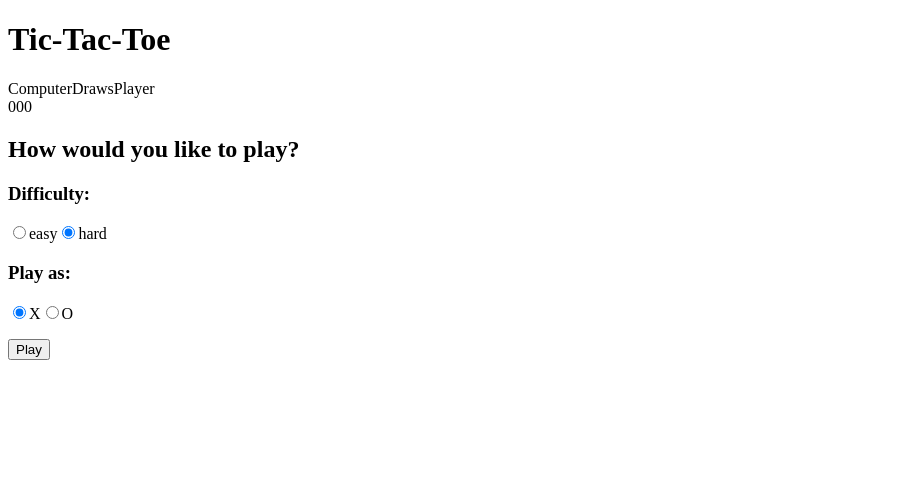
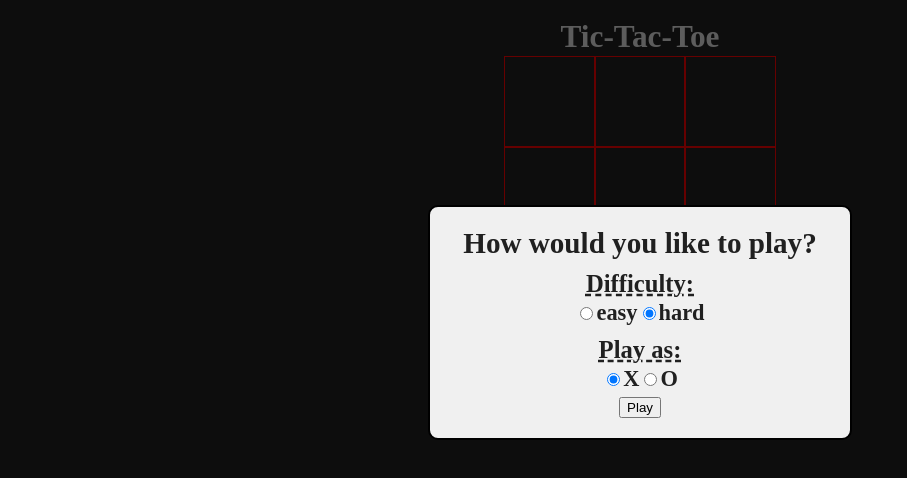
Before and after one commit to ArtyomSukiasyan/TicTacToe-Engine, a React (Create React App) app: page / in a window 1280 px wide. Shown: the top 478 px of the page, without its empty margins (0-907 px from the left). Built offline with nearby package versions, Linux system fonts and the light colour scheme.

Commit message:
feat: update css

```diff
--- a/src/App.css
+++ b/src/App.css
@@ -1,38 +1,85 @@
-.App {
+body {
+  background-color: rgb(32, 32, 32);
+  color: rgb(230, 230, 230);
   text-align: center;
+  font-size: 0.7em;
 }
 
-.App-logo {
-  height: 40vmin;
-  pointer-events: none;
+h1 {
+  line-height: 1em;
+  margin-bottom: 0;
+  padding-bottom: 5px;
+  font-size: 2.8em;
+  font-weight: bold;
 }
 
-@media (prefers-reduced-motion: no-preference) {
-  .App-logo {
-    animation: App-logo-spin infinite 20s linear;
-  }
+h2 {
+  font-size: 1.3em;
+  font-weight: bold;
+  padding: 0;
+  margin: 0;
 }
 
-.App-header {
-  background-color: #282c34;
-  min-height: 100vh;
-  display: flex;
-  flex-direction: column;
-  align-items: center;
-  justify-content: center;
-  font-size: calc(10px + 2vmin);
-  color: white;
+h3 {
+  font-size: 1.1em;
+  text-decoration: underline;
+  text-decoration-style: dashed;
+  padding: 0;
+  margin: 10px 0 2px 0;
 }
 
-.App-link {
-  color: #61dafb;
+.fixed {
+  width: 90px;
+  height: 90px;
+  line-height: 90px;
+  display: block;
+  overflow: hidden;
+  cursor: pointer;
+  outline: 1px solid red;
 }
 
-@keyframes App-logo-spin {
-  from {
-    transform: rotate(0deg);
-  }
-  to {
-    transform: rotate(360deg);
-  }
+.modal {
+  position: absolute;
+  z-index: 1;
+  left: 0;
+  top: 0;
+  width: 100%;
+  height: 100%;
+  overflow: auto;
+  background-color: rgba(0, 0, 0, 0.6);
 }
+
+.modal-content {
+  background-color: rgb(240, 240, 240);
+  color: rgb(32, 32, 32);
+  font-size: 2em;
+  font-weight: bold;
+  margin: 16% auto;
+  padding: 20px;
+  border: 2px solid black;
+  border-radius: 10px;
+  width: 380px;
+  max-width: 80%;
+}
+.modal-content p {
+  margin: 0;
+  padding: 0;
+}
+
+.win-color {
+  background-color: rgb(240, 240, 240);
+}
+
+.score-container {
+  width: 150px;
+  margin: 0 auto;
+  display: flex;
+  justify-content: space-evenly;
+}
+
+.board {
+  width: 270px;
+  display: flex;
+  flex-wrap: wrap;
+  margin: 0 auto;
+}
```
